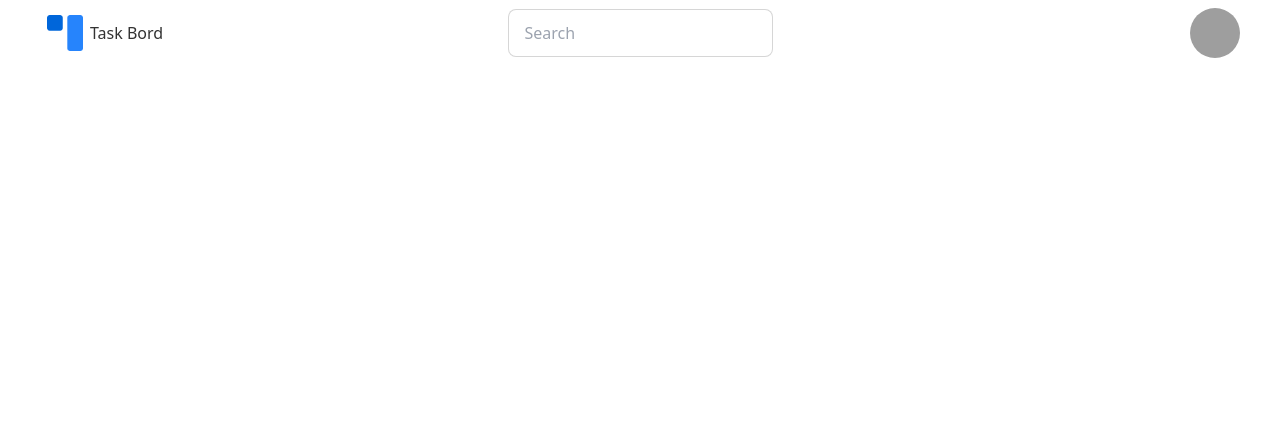
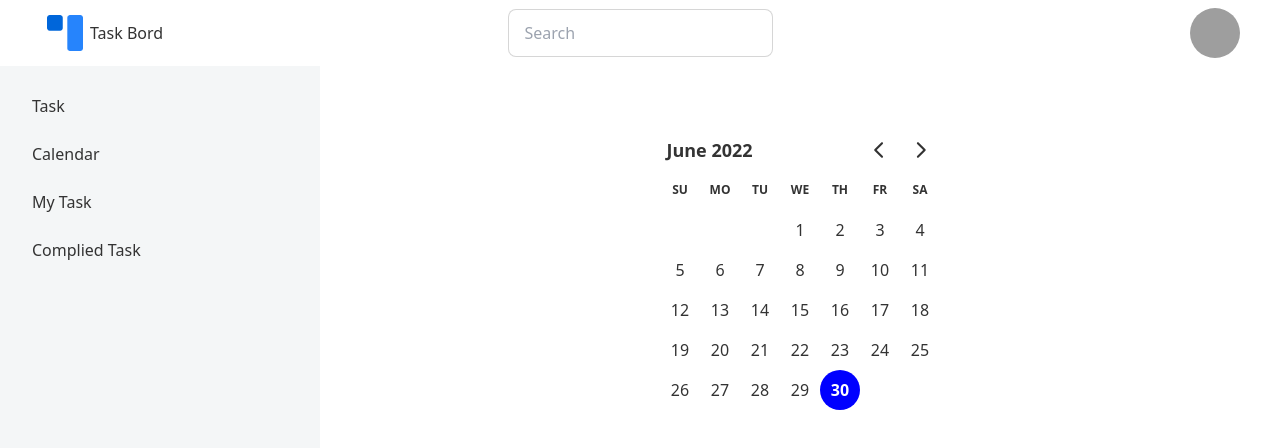
Before and after one commit to techtobit/TodoApp, a React (Create React App) app: page /calendar in a window 1280 px wide. Before the commit this address had no page. Shown: the top 448 px of the page. Built offline with nearby package versions, Linux system fonts and the light colour scheme; grey boxes are pictures that could not be loaded.

Commit message:
Task Adding Section Done

```diff
--- a/package.json
+++ b/package.json
@@ -9,11 +9,13 @@
     "@testing-library/jest-dom": "^5.16.4",
     "@testing-library/react": "^13.3.0",
     "@testing-library/user-event": "^13.5.0",
+    "axios": "^0.27.2",
     "daisyui": "^2.17.0",
     "date-fns": "^2.28.0",
     "react": "^18.2.0",
     "react-day-picker": "^8.0.7",
     "react-dom": "^18.2.0",
+    "react-hook-form": "^7.33.0",
     "react-router-dom": "^6.3.0",
     "react-scripts": "5.0.1",
     "recharts": "^2.1.12",
--- a/src/App.js
+++ b/src/App.js
@@ -6,6 +6,7 @@ import Dashboard from './Components/App/Dashboard/Dashboard'
 import AddTask from './Components/App/Add Tasks/AddTasks';
 import AllTasks from './Components/App/All Tasks/AllTasks';
 import Complied from './Components/App/Complied/Complied'
+import Calendar from './Components/App/Calendar/Calendar';
 function App() {
   return (
     <div className="App">
@@ -13,6 +14,7 @@ function App() {
       <Routes>
         <Route path='/' element={<Home></Home>} >
           <Route index element={<Dashboard></Dashboard>}></Route>
+          <Route path='calendar' element={<Calendar></Calendar>}></Route>
           <Route path='addTasks' element={<AddTask></AddTask>}></Route>
           <Route path='allTasks' element={<AllTasks></AllTasks>}></Route>
           <Route path='complied' element={<Complied></Complied>}></Route>
--- a/src/Components/App/Add Tasks/AddTasks.js
+++ b/src/Components/App/Add Tasks/AddTasks.js
@@ -1,10 +1,33 @@
-import React, { useState } from 'react';
+import React, { useEffect, useState } from 'react';
 import { DayPicker } from 'react-day-picker';
+import { format } from 'date-fns';
 import 'react-day-picker/dist/style.css';
+import { useForm } from "react-hook-form";
+import axios from 'axios';
+import Tasks from '../../Hooks/Tasks';
+import AddedTask from './AddedTask';
+// import { toast } from 'react-toastify';
 
 const AddTasks = () => {
  const [date, setDate] = useState(new Date())
+
+ const [tasks, setTasks] = Tasks()
+
+ const { register, handleSubmit, reset } = useForm();
+ const onSubmit = data => {
+
+  if (data) {
+   const url = 'http://localhost:5000/task';
+   axios.post(url, data)
+    .then(response => console.log(response))
+  }
+  reset();
+ };
+
+
+
  return (
+  <div className='grid grid-cols-1'>
    <div className="add-task grid lg:grid-cols-2">
     <div className="task-date">
      <DayPicker
@@ -13,8 +36,35 @@ const AddTasks = () => {
       onSelect={setDate}
      />
     </div>
-   <div className="task">
+    <div className="task ">
+     <div class="card w-96 bg-base-100 shadow-xl ">
+      <div class="card-body">
+       <h2 class="card-title">Add Task</h2>
+       <div className='py-5'>
+        <form onSubmit={handleSubmit(onSubmit)}>
+         <input type="text" placeholder="New task" {...register("task", { required: true })} class="input input-ghost input-sm w-full max-w-xs" />
+         <div className=' text-left p-4'>
+          <input value={format(date, 'PP')} readOnly {...register("date")} className='border-none bg-none' />
+          {/* <p>{format(date, 'PP')}</p> */}
+         </div>
+         {/* <textarea placeholder="Description" class="textarea textarea-ghost w-full" {...register("Description")} /> */}
+         <input type="submit" value='+ Add' class=" bg-secondary text-white font-bold  input-sm w-full max-w-xs" />
+        </form>
+       </div>
+      </div>
+     </div>
+    </div>
+   </div>
 
+   <hr />
+
+   <div className='grid lg:grid-cols-3 gap-3'>
+    {
+     tasks.slice(0, 3).map(tasks => <AddedTask
+      key={tasks._id}
+      tasks={tasks}
+     ></AddedTask>)
+    }
    </div>
   </div>
  );
--- /dev/null
+++ b/src/Components/App/Add Tasks/AddedTask.js
@@ -0,0 +1,38 @@
+import { FontAwesomeIcon } from '@fortawesome/react-fontawesome';
+import { faPen } from '@fortawesome/free-solid-svg-icons';
+import React from 'react';
+
+const AddedTask = ({ tasks }) => {
+ const { task, date } = tasks;
+
+ const handelTaskFinish = () => {
+  console.log('task finish');
+ }
+
+ const handelTaskEdit = () => {
+  console.log("click");
+ }
+
+ return (
+  <div>
+   <div class="card  bg-base-100 shadow-xl">
+    <div class="card-body">
+     <div className="task flex items-center">
+      <input type="radio" onClick={handelTaskFinish} name="radio-1" class="radio" />
+      <div className="task-data px-5">
+       <p class="">{task}</p>
+       <div className='pl-2'>
+        <p class="border-primary border-2 p-1 text-xs">{date}</p>
+       </div>
+      </div>
+      <div className="task-edit">
+       <FontAwesomeIcon icon={faPen} onClick={handelTaskEdit}></FontAwesomeIcon>
+      </div>
+     </div>
+    </div>
+   </div>
+  </div>
+ );
+};
+
+export default AddedTask;
--- /dev/null
+++ b/src/Components/App/Calendar/Calendar.js
@@ -0,0 +1,19 @@
+import React, { useState } from 'react';
+import { DayPicker } from 'react-day-picker';
+import { format } from 'date-fns';
+import 'react-day-picker/dist/style.css';
+
+const Calendar = () => {
+ const [date, setDate] = useState(new Date())
+ return (
+  <div>
+   <DayPicker
+    mode='single'
+    selected={date}
+    onSelect={setDate}
+   />
+  </div>
+ );
+};
+
+export default Calendar;
--- a/src/Components/App/Home/Home.js
+++ b/src/Components/App/Home/Home.js
@@ -5,8 +5,9 @@ const Home = () => {
 
   const AppMenu = <>
     <li>
-      <Link to=''>Dashboard</Link>
+      {/* <Link to=''>Dashboard</Link> */}
       <Link to='addTasks'>Task</Link>
+      <Link to='calendar'>Calendar</Link>
       <Link to='allTasks'>My Task</Link>
       <Link to='complied'>Complied Task</Link>
     </li>
@@ -19,9 +20,9 @@ const Home = () => {
         <div class="drawer-content flex flex-col items-center lg:py-12 md:py-12 py-5">
           <Outlet></Outlet>
         </div>
-        <div class="drawer-side">
+        <div class="drawer-side bg-primary">
           <label for="my-drawer-2" class="drawer-overlay"></label>
-          <ul class="menu p-4 overflow-y-auto w-80 bg-base-100 text-base-content">
+          <ul class="menu p-4 overflow-y-auto w-80 bg-primary text-base-content">
             {AppMenu}
           </ul>
 
--- /dev/null
+++ b/src/Components/Hooks/Tasks.js
@@ -0,0 +1,16 @@
+import React, { useEffect, useState } from 'react';
+
+const Tasks = () => {
+ const [tasks, setTasks] = useState([]);
+
+ useEffect(() => {
+  const url = 'http://localhost:5000/task';
+  fetch(url)
+   .then(res => res.json())
+   .then(data => setTasks(data))
+ }, [tasks])
+
+ return [tasks, setTasks];
+};
+
+export default Tasks;
--- a/src/Components/Shared/Navigation/NavBar.js
+++ b/src/Components/Shared/Navigation/NavBar.js
@@ -1,10 +1,19 @@
 import React from 'react';
+import { Link } from 'react-router-dom';
 import AppLogo from '../../Assets/Logo/TodoApp.png'
 import './NavBar.css'
 
 const NavBar = () => {
+ const AppMenu = <>
+  <li>
+   {/* <Link to=''>Dashboard</Link> */}
+   <Link to='addTasks'>Task</Link>
+   <Link to='allTasks'>My Task</Link>
+   <Link to='complied'>Complied Task</Link>
+  </li>
+ </>
  return (
-  <div className="navbar bg-base-50 lg:px-10">
+  <div className="navbar lg:px-10">
    <div className="navbar-start">
     <div className="dropdown">
      <label tabindex="0" className="btn btn-ghost lg:hidden">
@@ -12,18 +21,7 @@ const NavBar = () => {
      </label>
 
      <ul tabindex="0" className="menu menu-compact dropdown-content mt-3 p-2 shadow bg-base-100 rounded-box w-52">
-      <li><a>Item 1</a></li>
-      <li tabindex="0">
-       <a className="justify-between">
-        Parent
-        <svg className="fill-current" xmlns="http://www.w3.org/2000/svg" width="24" height="24" viewBox="0 0 24 24"><path d="M8.59,16.58L13.17,12L8.59,7.41L10,6L16,12L10,18L8.59,16.58Z" /></svg>
-       </a>
-       <ul className="p-2">
-        <li><a>Submenu 1</a></li>
-        <li><a>Submenu 2</a></li>
-       </ul>
-      </li>
-      <li><a>Item 3</a></li>
+      {AppMenu}
      </ul>
     </div>
     <div className="app-logo flex items-center">
--- a/tailwind.config.js
+++ b/tailwind.config.js
@@ -7,7 +7,7 @@ module.exports = {
     themes: [
       {
         mytheme: {
-          primary: "#a991f7",
+          primary: "#F4F6F7",
           secondary: "#f6d860",
           accent: "#37cdbe",
           neutral: "#3d4451",
```
Also changed, not shown: 1 other file (tests, documents, lock files or other folders). Lines whose indentation alone changed are shown as unchanged.
